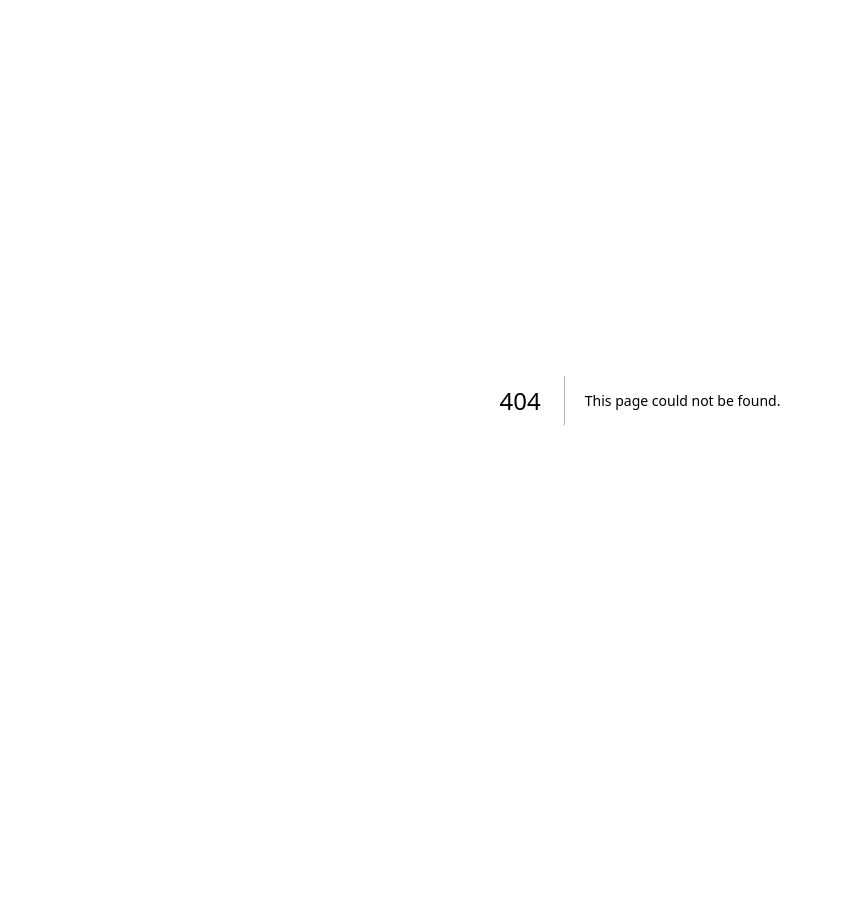
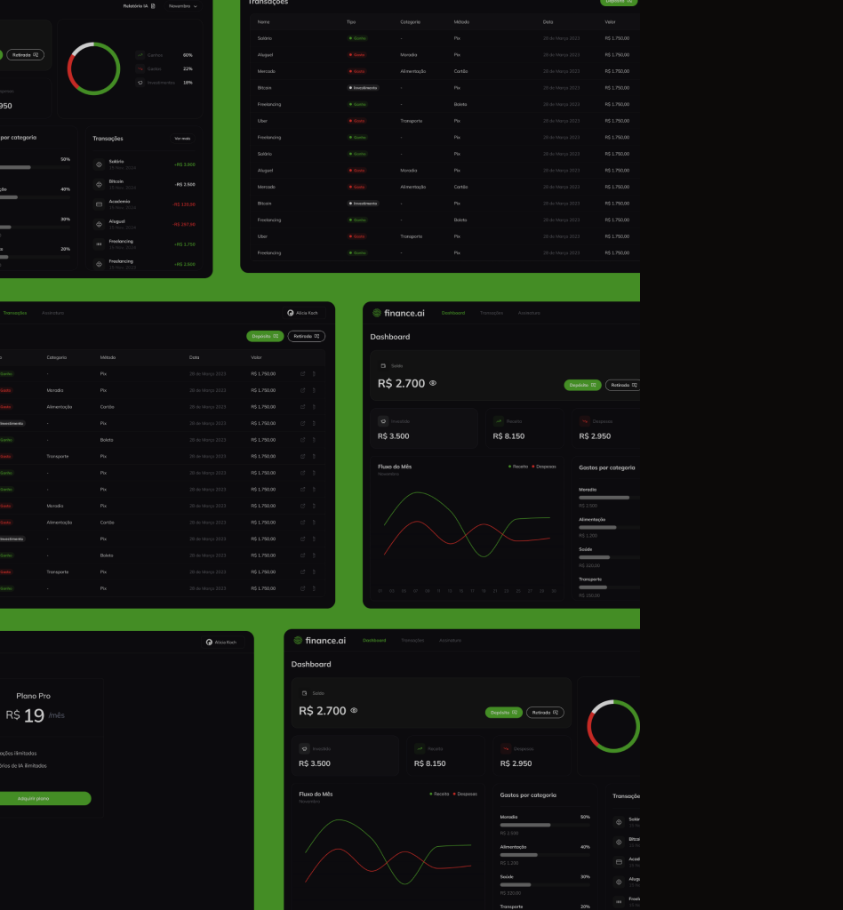
Before and after one commit to tatobrito/finance-ai, a Next.js app: page /login in a window 1280 px wide. Before the commit this address had no page. Shown: the whole page, without its empty margins (0-843 px from the left). Before the commit the page ends 800 px from the top, so only its background shows below. Built offline with nearby package versions, Linux system fonts and the light colour scheme.

Commit message:
chore: add image setup

```diff
--- a/app/dashboard/page.tsx
+++ b/app/dashboard/page.tsx
@@ -0,0 +1,4 @@
+const DashboardPage = () => {
+  return <h1>Dashboard page</h1>;
+};
+export default DashboardPage;
--- /dev/null
+++ b/app/login/page.tsx
@@ -0,0 +1,15 @@
+const LoginPage = () => {
+  return (
+    <div className="grid grid-cols-2 h-full">
+      <div className="relative h-full w-full">
+        <img
+          src="/login.png"
+          alt="Login"
+          className="object-cover w-full h-full"
+        />
+      </div>
+    </div>
+  );
+};
+
+export default LoginPage;
--- a/app/subscription/page.tsx
+++ b/app/subscription/page.tsx
@@ -1,5 +1,5 @@
-const Subscription = () => {
+const SubscriptionPage = () => {
     return  <h1>Subscription page</h1>;
 }
 
-export default Subscription;
+export default SubscriptionPage;
--- a/app/transactions/page.tsx
+++ b/app/transactions/page.tsx
@@ -1,5 +1,5 @@
-const Transactions = () => {
+const TransactionsPage = () => {
     return <h1>Transactions page</h1>;
 }
 
-export default Transactions ;
+export default TransactionsPage;
```
Also changed, not shown: public/login.png (added).
